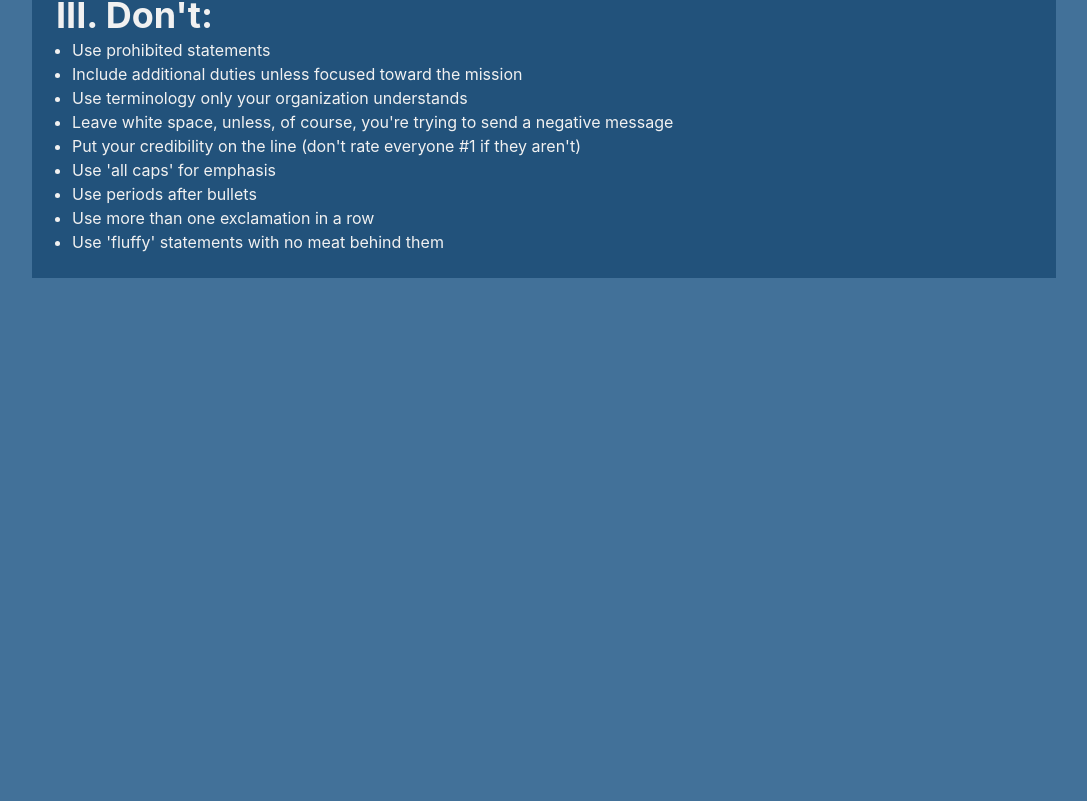
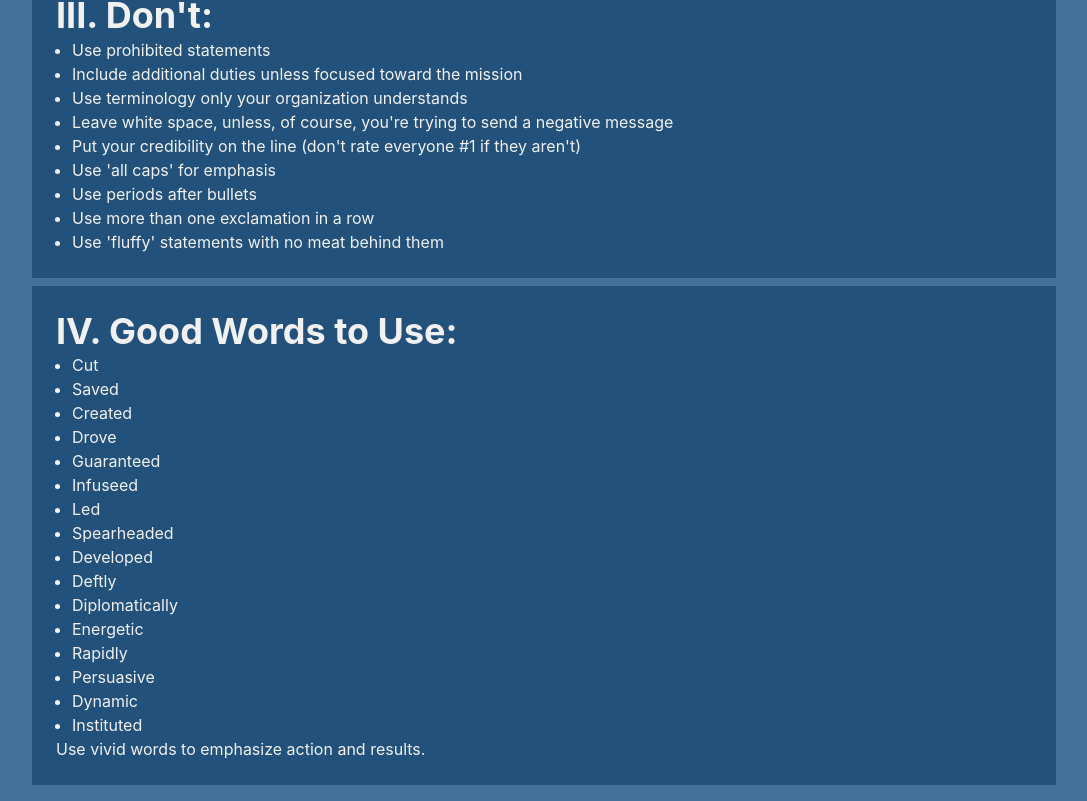
Before and after one commit to cvxluo/junior-design-project, a Next.js app: page /guidelines in a window 1280 px wide. Shown: the part 1002-1803 px from the top of the page, without its empty margins (96-1183 px from the left). Before the commit the page ends 1296 px from the top, so only its background shows below. Built offline with nearby package versions, Linux system fonts and the light colour scheme.

Commit message:
Added good words

```diff
--- a/src/screens/Guidelines/Guidelines.jsx
+++ b/src/screens/Guidelines/Guidelines.jsx
@@ -45,6 +45,28 @@ const infoDonts = {
     "Use 'fluffy' statements with no meat behind them",
   ],
   paragraphContent: " ",
+};
+const infoWordChoice1 = {
+  title: "IV. Good Words to Use:",
+  listContent: [
+    "Cut",
+    "Saved",
+    "Created",
+    "Drove",
+    "Guaranteed",
+    "Infuseed",
+    "Led",
+    "Spearheaded",
+    "Developed",
+    "Deftly",
+    "Diplomatically",
+    "Energetic",
+    "Rapidly",
+    "Persuasive",
+    "Dynamic",
+    "Instituted",
+  ],
+  paragraphContent: "Use vivid words to emphasize action and results.",
 };
 
 const infoBasics = {
@@ -119,6 +141,7 @@ export default function Guidelines() {
                 <InfoBox content={infoBasics}></InfoBox>
                 <InfoBox content={infoDos}></InfoBox>
                 <InfoBox content={infoDonts}></InfoBox>
+                <InfoBox content={infoWordChoice1}></InfoBox>
               </VStack>
             </TabPanel>
             <TabPanel>
```
